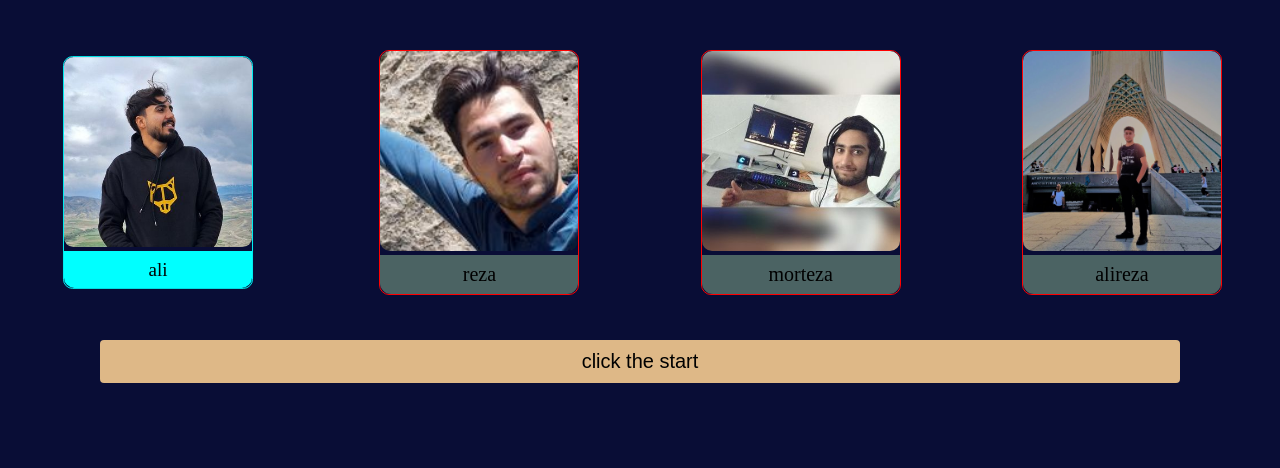
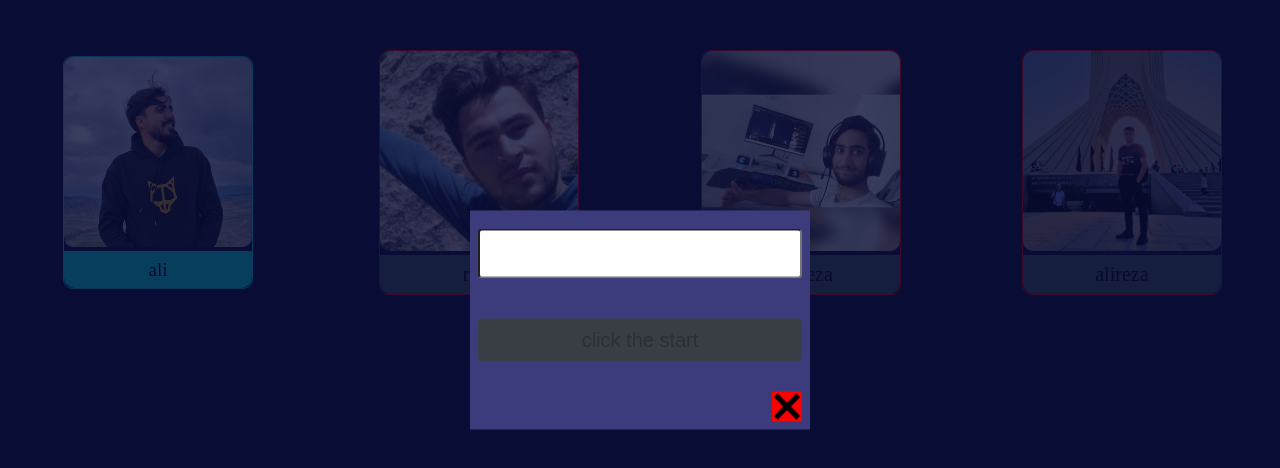
Before and after one commit to alireza-shokri/game_mafia, a plain HTML site: page index.html in a window 1280 px wide. Both pictures are taken after a click on the element "ali". Drawn offline with Linux system fonts and the light colour scheme.

Commit message:
cradet kadre pasword

```diff
--- a/app.js
+++ b/app.js
@@ -1,23 +1,46 @@
 let $=document;
+let contentAll=$.querySelector('.contentAll');
 let all_persen=$.querySelectorAll('.content');
 let prompt_frist_page=$.querySelector('#prompt');
+let radio=$.querySelectorAll('.radio-first-page')
+let kadre_pasword=$.querySelector('.kadre-pasword');
+let input_pasword=$.querySelector('#input-pasword')
 let button_start=$.querySelector('.button-start');
-let radio=$.querySelectorAll('.radio-first-page')
+let img_cansel=$.querySelector('.img-cansel');
 let persen;
 let i;
 
+img_cansel.addEventListener('click',cansel);
+input_pasword.addEventListener('keyup',keydowninput);
+
+// for frist bar--------------------------------------------------------///
 for(i=0;i<all_persen.length;i++){
     all_persen[i].addEventListener('click',select_persen);
 }
+
+
+// keyup---------------------------------------------------------///
+button_start.disabled=true;
+function keydowninput(){
+    if(input_pasword.value.length==10){button_start.disabled=false;
+        button_start.style.backgroundColor=' burlywood';
+    }
+    else button_start.style.backgroundColor=' rgb(57, 61, 68)';
+}
+
+// select persen---------------------------------------------------------///
 function select_persen(event){
+    for(i=0;i<all_persen.length;i++) all_persen[i].removeEventListener('click',select_persen);
+
+    kadre_pasword.style.top='40%';
+    contentAll.style.opacity='20%';
+
    persen=event.target.parentElement;
    if(persen.getAttribute('class')!='contentAll'){
         persen.style.border='aqua 1px solid';
         persen.children[1].style.backgroundColor='aqua';
-       event.target.parentElement.children[2].checked=true;
-       button_start.style.backgroundColor=' burlywood';
-       persen.style.transform="scale(0.95)";
-
+        event.target.parentElement.children[2].checked=true;
+        persen.style.transform="scale(0.95)";
    }
     all_persen.forEach(function(event2){
         if(event2.getAttribute('value')!=persen.getAttribute('value'))
@@ -27,5 +50,14 @@ function select_persen(event){
                 event2.style.transform="scale(1)";
             }
     });
+}
 
+
+// cansle menu pasword---------------------------------------------------------///
+function cansel(){
+    kadre_pasword.style.top='-200px';
+    contentAll.style.opacity='100%';
+    for(i=0;i<all_persen.length;i++){
+        all_persen[i].addEventListener('click',select_persen);
+    }
 }
--- a/index.html
+++ b/index.html
@@ -7,7 +7,7 @@
     <link rel="stylesheet" href="style.css">
 </head>
 <body>
-    <!-- <form action="" id="form"> -->
+    <form action="" id="form">
         <div class="contentAll">
                 <div class="content" value="ali-borhani">
                     <img src="imgplaer/image_29_05_2024_585.jpg" alt="" id="img">
@@ -29,9 +29,13 @@
                     <p id="prompt">alireza</p>
                     <input type="radio" name="usernaem" value="alireza-shokri"  class="radio-first-page">
                 </div>
-                <button class="button-start" ><a href="main.html" class="href-to-main">click the start</a></button>
             </div>
-        <!-- </form> -->
+            <div class="kadre-pasword">
+                <input type="text" id="input-pasword" name="pasword" maxlength="10">
+                <button class="button-start" >click the start</button>
+                <img src="icon/cancel-icon.png" alt="" class="img-cansel">
+            </div>
+        </form>
     <script src="app.js"></script>
 </body>
 </html>
--- a/style.css
+++ b/style.css
@@ -12,6 +12,7 @@ body{
     flex-wrap: wrap;
     gap: 5px;
     margin: 40px auto;
+    transition: linear 1s;
 }
 .content{
     width: 200px;
@@ -35,22 +36,50 @@ body{
     border-bottom-left-radius: 11px;
     border-bottom-right-radius: 11px;
 }
-.href-to-main{
-    text-decoration: none;
-    color: black;
+
+
+.radio-first-page{
+    display: none;
+}
+.kadre-pasword{
+    position: absolute;
+    top: -200px;
+    left: 50%;
+    transform: translate(-50% ,-50%);
+    background-color: rgb(60, 60, 124);
+    width: 340px;
+    padding: 8px;
+    margin: auto;
+    transition: 1.5s;
+}
+
+#input-pasword{
+    margin: 10px 0;
+    width: 100%;
+    height: 50px;
+    padding: 10px;
+    outline: none;
+    border-radius: 4px;
+
+}
+.img-cansel{
+    width: 30px;
+    float: right;
+    background-color: red;
+    cursor: pointer;
 }
 .button-start{
     width: 100%;
-    margin: 30px 100px;
+    margin: 30px 0px;
     padding: 10px;
-    background-color: rgb(94, 91, 87);
+    background-color: rgb(57, 61, 68);
     font-size: 20px;
     border: none;
     border-radius: 4px;
 }
-.radio-first-page{
-    display: none;
-}
+
+
+
 @media screen and (max-width:425px) {
     .content{
         width: 170px;
```
Also changed, not shown: icon/cancel-icon.png (added).
